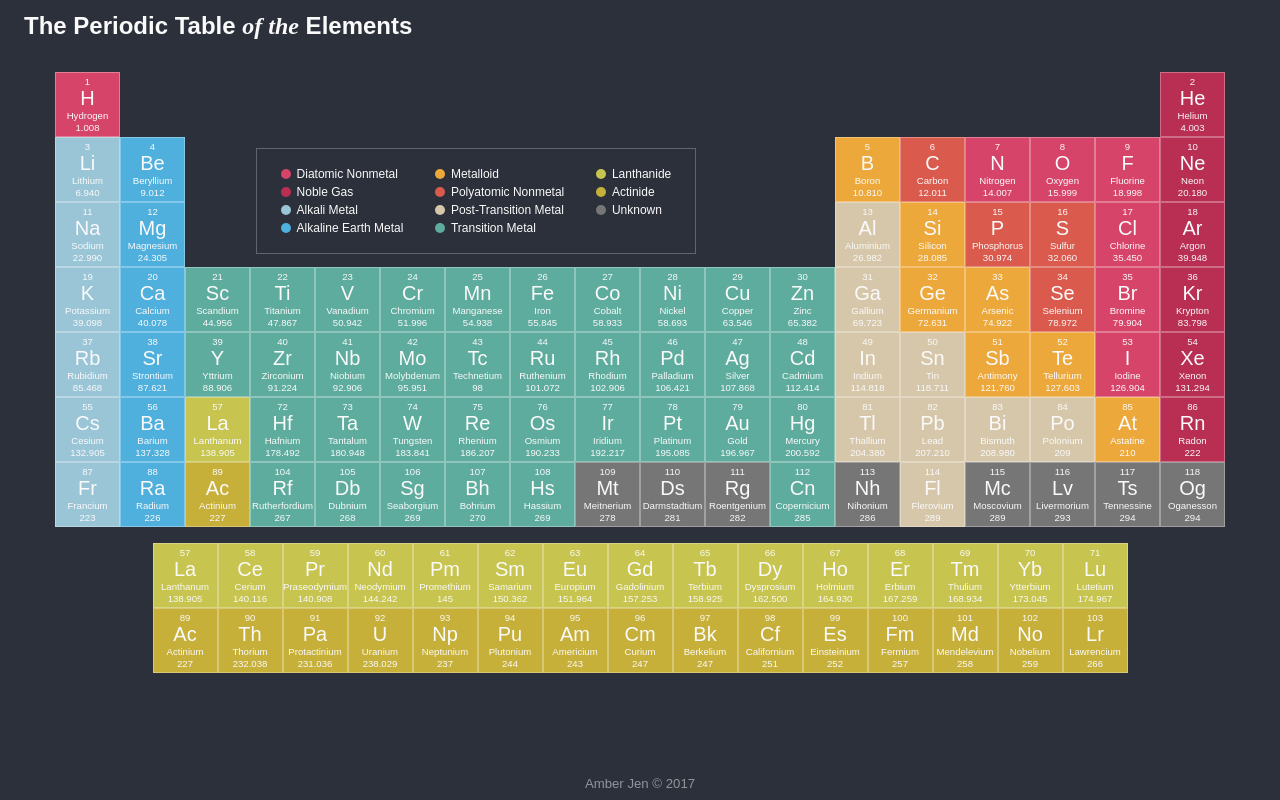
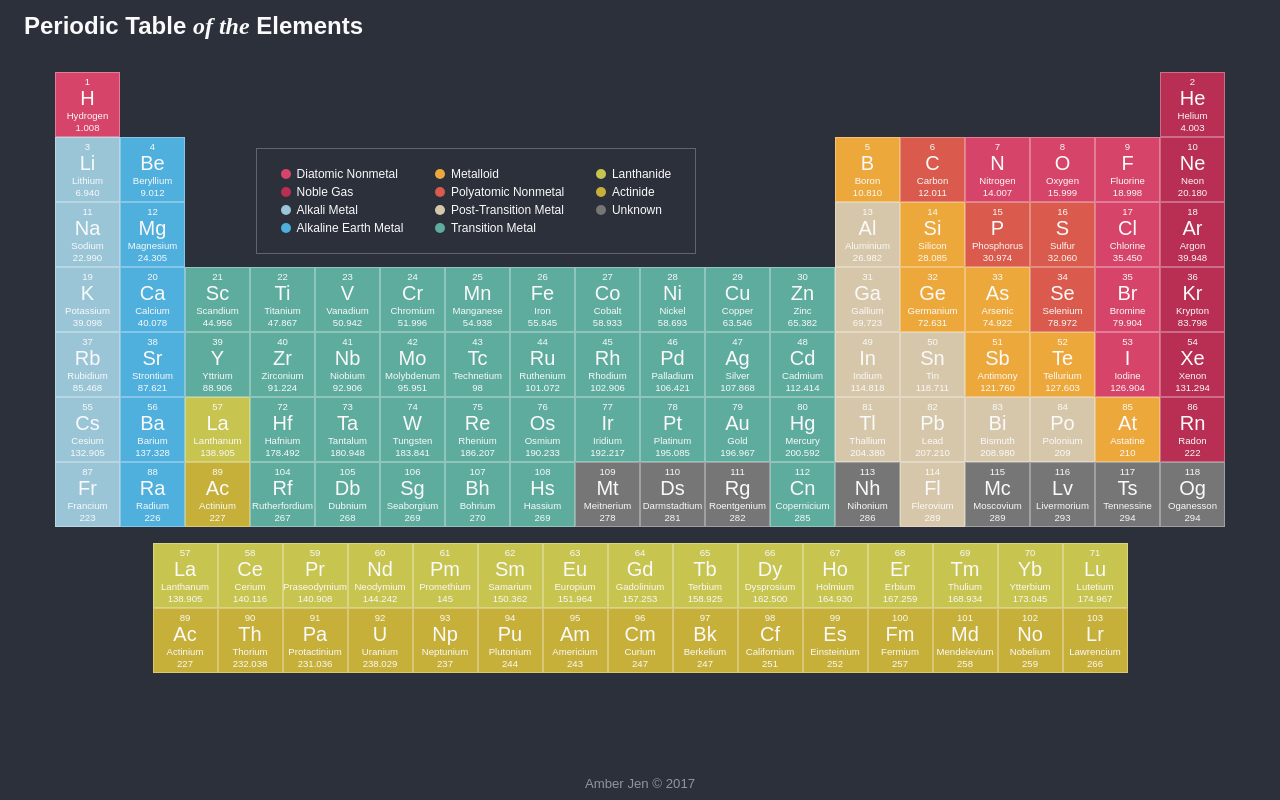
Before and after one commit to amberjen/periodic-table, a React (Create React App) app: page / in a window 1280 px wide. Built offline with nearby package versions, Linux system fonts and the light colour scheme.

Commit message:
Update header & Readme

```diff
--- a/src/components/Header.js
+++ b/src/components/Header.js
@@ -3,7 +3,7 @@ import React from 'react';
 const Header = () => {
   return (
     <header>
-      <h2>The Periodic Table <span className="classic-word">of the</span> Elements</h2>
+      <h2>Periodic Table <span className="classic-word">of the</span> Elements</h2>
     </header>
   )
 }
```
Also changed, not shown: pt.png, 1 other file (tests, documents, lock files or other folders).
